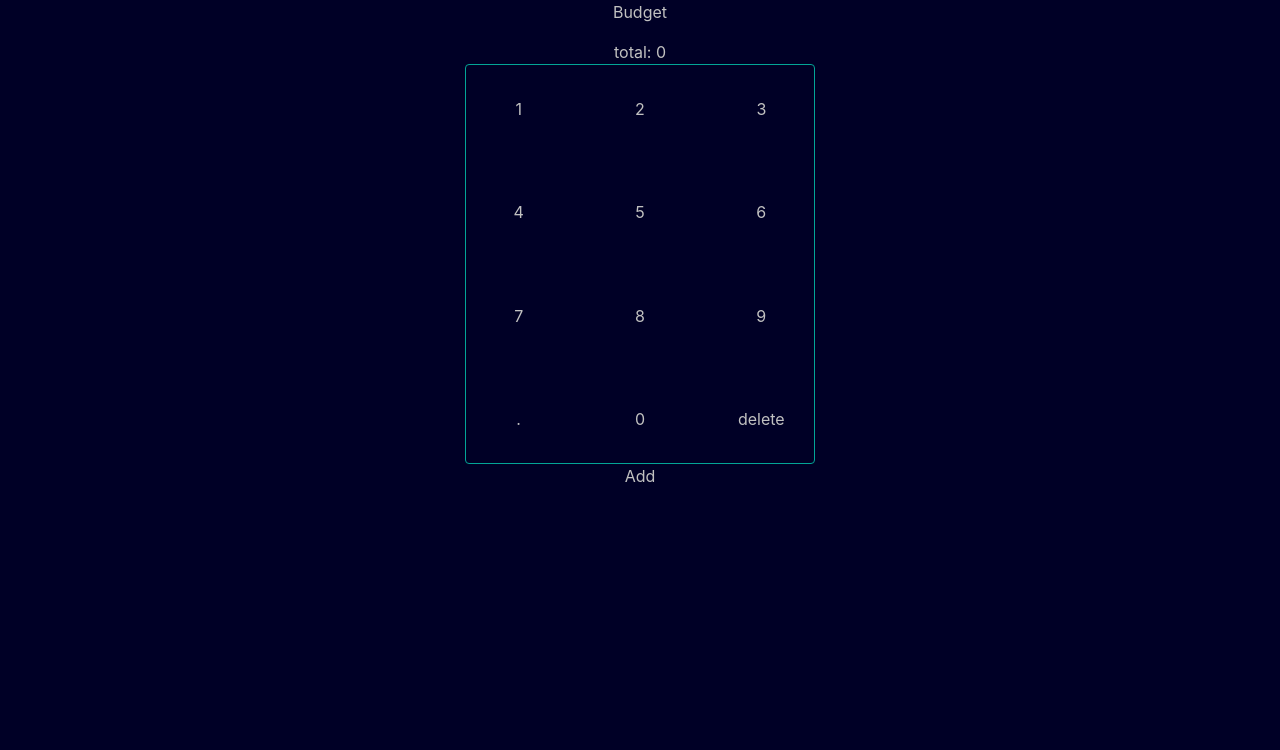
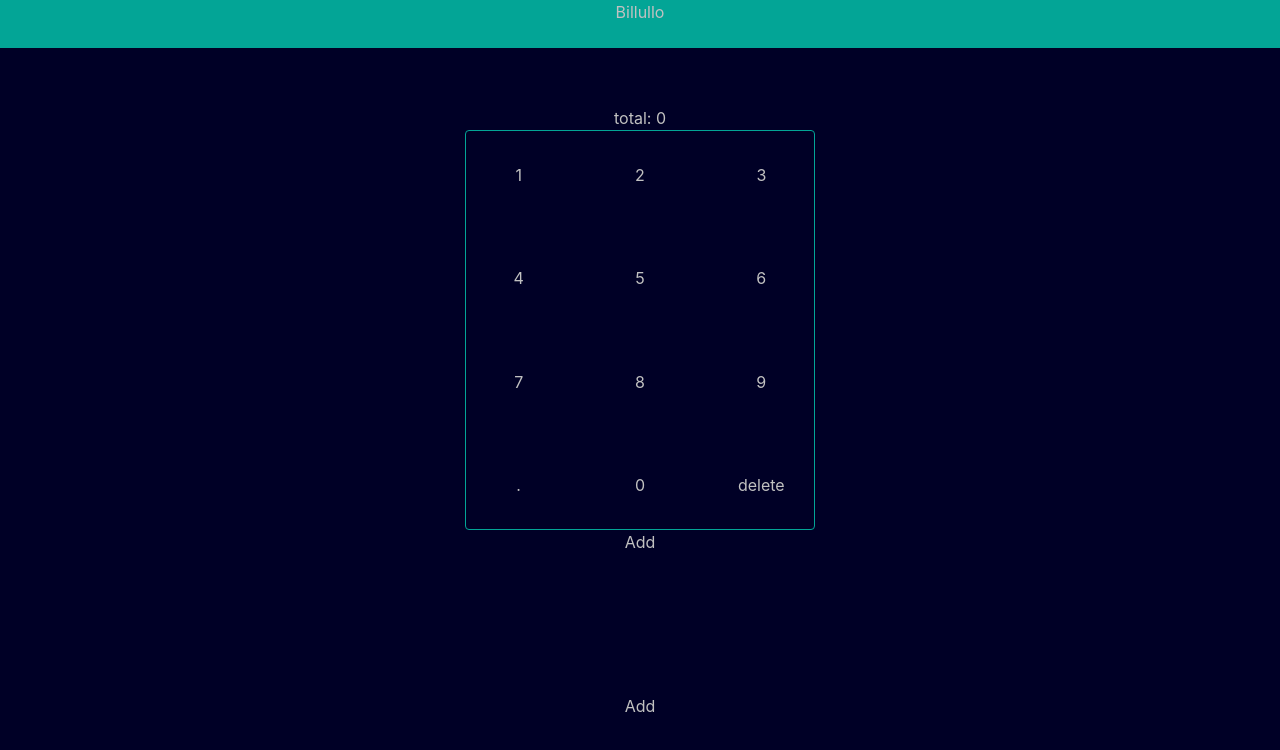
Before and after one commit to ponkys/billullo, a React (Create React App) app: page / in a window 1280 px wide. Shown: the top 750 px of the page. Built offline with nearby package versions, Linux system fonts and the light colour scheme.

Commit message:
css changes

```diff
--- a/public/index.html
+++ b/public/index.html
@@ -13,9 +13,7 @@
     <meta name="msapplication-config" content="%PUBLIC_URL%/favicons/browserconfig.xml">
     <meta name="theme-color" content="#03a596">
 
-
     <meta name="viewport" content="width=device-width, initial-scale=1, shrink-to-fit=no">
-    <meta name="theme-color" content="#000000">
     <!--
       manifest.json provides metadata used when your web app is added to the
       homescreen on Android. See https://developers.google.com/web/fundamentals/web-app-manifest/
@@ -30,7 +28,7 @@
       work correctly both with client-side routing and a non-root public URL.
       Learn how to configure a non-root public URL by running `npm run build`.
     -->
-    <title>React App</title>
+    <title>Billullo</title>
   </head>
   <body>
     <noscript>
--- a/src/App.tsx
+++ b/src/App.tsx
@@ -8,11 +8,13 @@ import { Calculator } from './calculator/Calculator';
 class App extends Component {
     render() {
         return (
-            <div className="of-util of-shared text-center">
-                <div className="of-content-layout padding-horizontal-gutter margin-horizontal-auto">
-                    <p>Budget</p>
+            <div className="main-layout of-util of-shared text-center">
+                <div className="nav-bar">Billullo</div>
+                <div className="of-content-layout display-flex flex-column calculator-content padding-horizontal-gutter margin-horizontal-auto">
                     <Calculator />
                 </div>
+                <div className="add-area display-flex">Add</div>
+                {/* <div onClick={() => this.onAdd(expense)}>Add</div> */}
             </div>
         );
     }
--- a/src/main.scss
+++ b/src/main.scss
@@ -16,6 +16,32 @@ body {
 .text-main-light-color {
     color: #03A596;
 }
+
+// main layout
+.main-layout {
+    height: 100vh;
+    display: grid;
+    grid-template-rows: $_space_base * 6 + px 3fr 1fr;
+    grid-template-columns: auto;
+}
+
+.nav-bar {
+    background-color: #03A596;
+}
+.calculator-content {
+    justify-content: center;
+}
+// end of main layout
+
+// add area
+.add-area {
+    flex-direction: row;
+    justify-content: center;
+    align-items: center;
+}
+// end of add area
+
+
 
 // number-area component
 .numbers-area {
```
